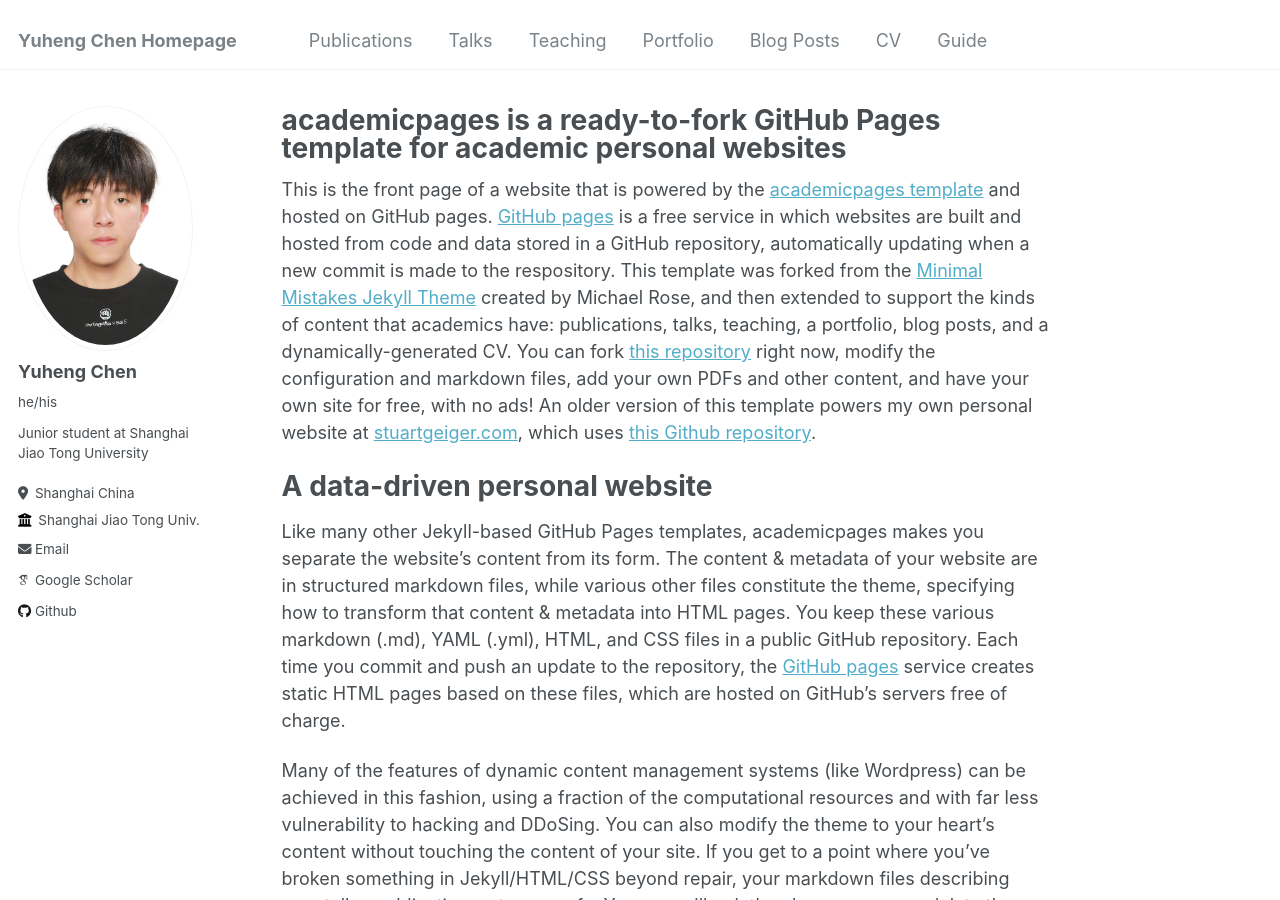
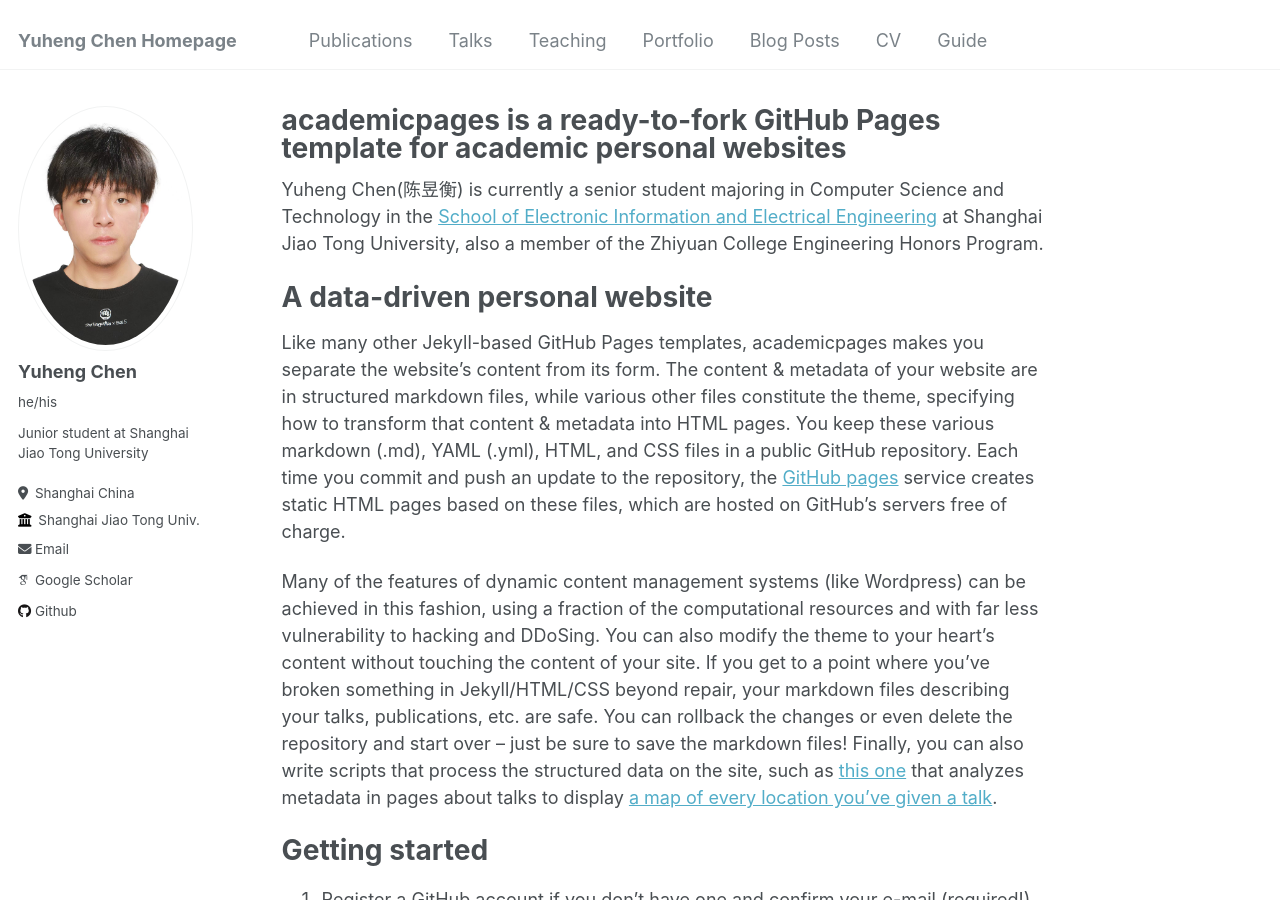
Before and after one commit to ChenYuHengSJTU/ChenYuHengSJTU.github.io, a Jekyll site: the page built from _pages/about.md, in a window 1280 px wide and 900 px high. Built offline with Jekyll 4.4.1, drawn with Linux system fonts in a browser that asks for light colours; some web fonts are replaced; some of the changed lines change nothing that is shown.

Commit message:
basic information modified

```diff
--- a/_pages/about.md
+++ b/_pages/about.md
@@ -7,7 +7,8 @@
   - /about.html
 ---
 
-This is the front page of a website that is powered by the [academicpages template](https://github.com/academicpages/academicpages.github.io) and hosted on GitHub pages. [GitHub pages](https://pages.github.com) is a free service in which websites are built and hosted from code and data stored in a GitHub repository, automatically updating when a new commit is made to the respository. This template was forked from the [Minimal Mistakes Jekyll Theme](https://mmistakes.github.io/minimal-mistakes/) created by Michael Rose, and then extended to support the kinds of content that academics have: publications, talks, teaching, a portfolio, blog posts, and a dynamically-generated CV. You can fork [this repository](https://github.com/academicpages/academicpages.github.io) right now, modify the configuration and markdown files, add your own PDFs and other content, and have your own site for free, with no ads! An older version of this template powers my own personal website at [stuartgeiger.com](http://stuartgeiger.com), which uses [this Github repository](https://github.com/staeiou/staeiou.github.io).
+Yuheng Chen(陈昱衡) is currently a senior student majoring in Computer Science and Technology in the [School of Electronic Information and Electrical Engineering](https://english.seiee.sjtu.edu.cn/english/index.htm) at Shanghai Jiao Tong University, also a member of the Zhiyuan College Engineering Honors Program.
+
 
 A data-driven personal website
 ======
@@ -18,11 +19,11 @@
 Getting started
 ======
 1. Register a GitHub account if you don't have one and confirm your e-mail (required!)
-1. Fork [this repository](https://github.com/academicpages/academicpages.github.io) by clicking the "fork" button in the top right.
-1. Go to the repository's settings (rightmost item in the tabs that start with "Code", should be below "Unwatch"). Rename the repository "[your GitHub username].github.io", which will also be your website's URL.
-1. Set site-wide configuration and create content & metadata (see below -- also see [this set of diffs](http://archive.is/3TPas) showing what files were changed to set up [an example site](https://getorg-testacct.github.io) for a user with the username "getorg-testacct")
-1. Upload any files (like PDFs, .zip files, etc.) to the files/ directory. They will appear at https://[your GitHub username].github.io/files/example.pdf.
-1. Check status by going to the repository settings, in the "GitHub pages" section
+2. Fork [this repository](https://github.com/academicpages/academicpages.github.io) by clicking the "fork" button in the top right.
+3. Go to the repository's settings (rightmost item in the tabs that start with "Code", should be below "Unwatch"). Rename the repository "[your GitHub username].github.io", which will also be your website's URL.
+4. Set site-wide configuration and create content & metadata (see below -- also see [this set of diffs](http://archive.is/3TPas) showing what files were changed to set up [an example site](https://getorg-testacct.github.io) for a user with the username "getorg-testacct")
+5. Upload any files (like PDFs, .zip files, etc.) to the files/ directory. They will appear at https://[your GitHub username].github.io/files/example.pdf.
+6. Check status by going to the repository settings, in the "GitHub pages" section
 
 Site-wide configuration
 ------
```
